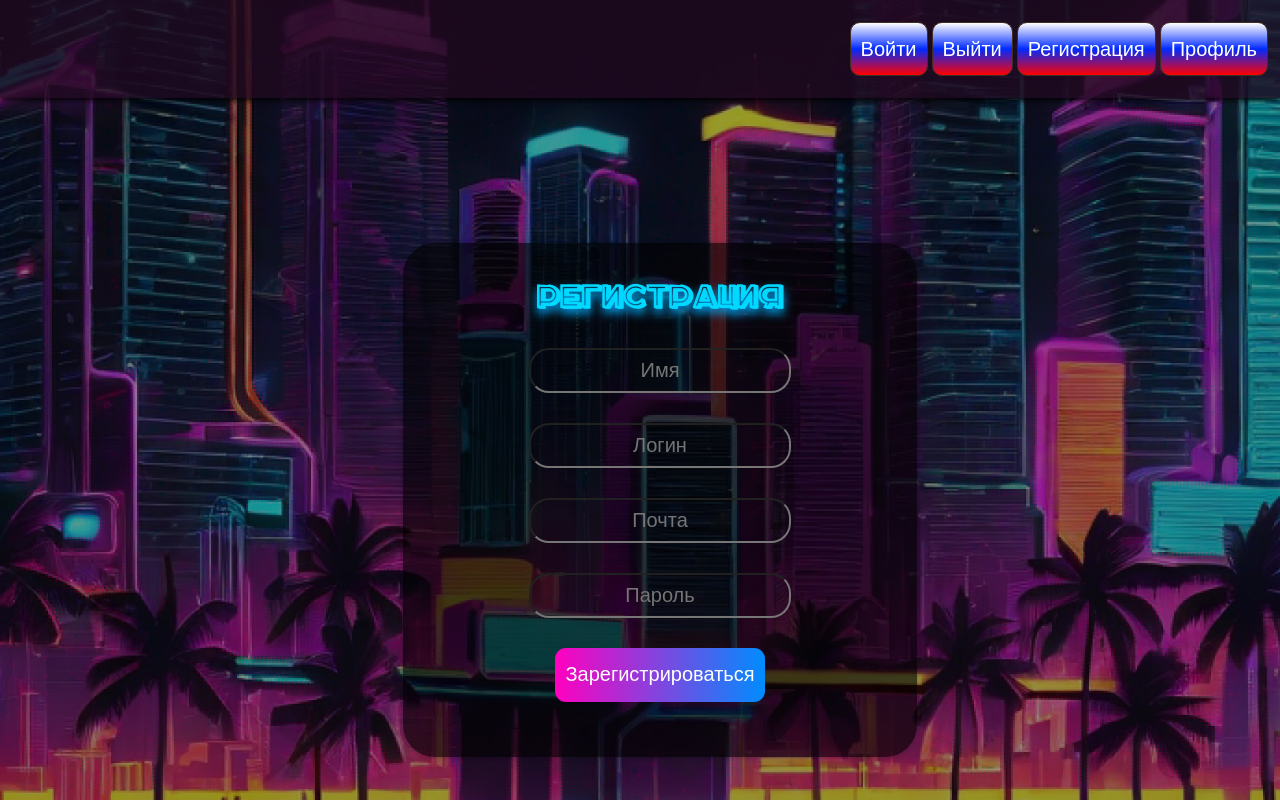
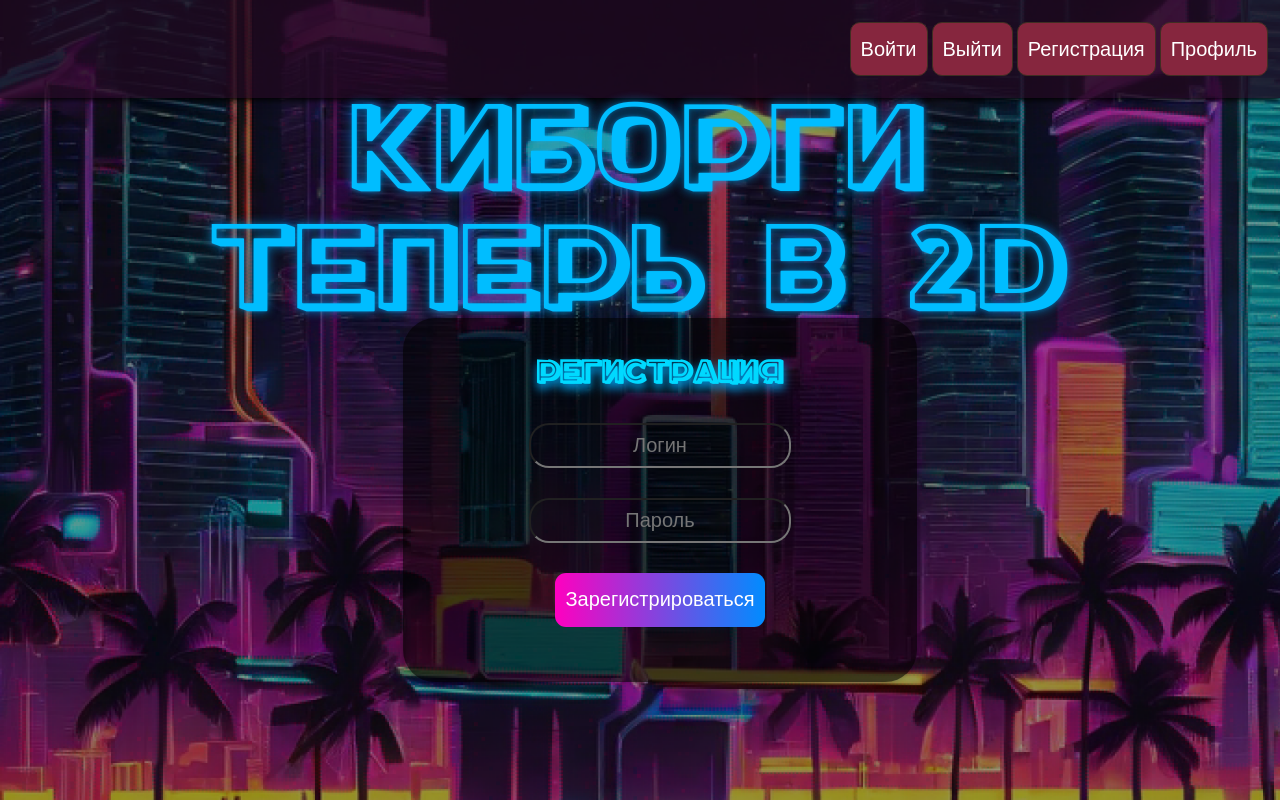
Before and after one commit to dargven/Cyborgs, a React (Create React App) app in the folder client/: page /registration in a window 1280 px wide. Built offline with nearby package versions, Linux system fonts and the light colour scheme.

Commit message:
Auth.css, Server.ts, RegPage.tsx
Корректировка

```diff
--- a/client/src/Auth.css
+++ b/client/src/Auth.css
@@ -74,11 +74,13 @@
   margin-bottom: 10px;
   box-sizing: border-box;
 }
+
 .input-form1 {
   margin: 15px 40px;
   text-align: center;
   padding: 10px;
 }
+
 .input-form1 button {
   padding: 10px;
   width: auto;
@@ -92,6 +94,7 @@
   margin-bottom: 10px;
   box-sizing: border-box;
 }
+
 .input-form1 input {
   text-align: center;
   width: 70%;
@@ -104,9 +107,11 @@
   margin-bottom: 30px;
   box-sizing: border-box;
 }
+
 .input-form1 input:hover {
   border: 5px solid rgb(0, 217, 255);
 }
+
 .input-form1 button:hover {
   padding: 10px;
   width: auto;
@@ -123,14 +128,6 @@
     background-size: cover;
     background-attachment: fixed;
     font-family: sans-serif;
-}
-
-p {
-    font-family: 'MinecrafterAltRegular';
-    font-weight: normal;
-    font-style: normal;
-    font-size: 64px;
-    position: fixed;
 }
 
 .form h1 {
@@ -165,16 +162,6 @@
     color: #fff;
 }
 
-.input-form button {
-    padding: 10px;
-    width: 100%;
-    color: #fff;
-    font-size: 20px;
-    background: none;
-    outline: none;
-    border: 1px solid #fff;
-    box-sizing: border-box;
-}
 .input-form button:hover {
   padding: 10px;
   width: 134px;
@@ -184,40 +171,13 @@
   border: 5px solid #691e6c;
   box-sizing: border-box;
 }
-.reg-butonn {
-  padding: 10px;
-  width: aut;
-}
-.bg {
-  animation: slide 3s ease-in-out infinite alternate;
-  background-image: linear-gradient(
-    -60deg,
-    rgb(58, 139, 17) 50%,
-    rgb(81, 22, 136) 50%
-  );
-  bottom: 0;
-  left: -50%;
-  opacity: 0.5;
-  position: fixed;
-  right: -50%;
-  top: 0;
-  z-index: -1;
-}
-
-.bg2 {
-  animation-direction: alternate-reverse;
-  animation-duration: 4s;
-}
-
-.bg3 {
-  animation-duration: 5s;
-}
 
 h1 {
   font-family: "Zelek";
   color: rgb(0, 217, 255);
   text-shadow: 0px 5px 10px #00aeff;
 }
+
 .title {
   font-family: "Zelek";
   color: rgb(0, 255, 255);
@@ -231,6 +191,7 @@
   text-align: center;
   left: 50%;
 }
+
 .content {
   background-color: rgba(0, 0, 0, 0.6);
   border-radius: 2em;
@@ -281,17 +242,18 @@
   height: 54px;
   color: #fff;
   font-size: 20px;
-  background: linear-gradient(#ffffff, #002aff, #ff0000);
   outline: none;
   border-radius: 11px;
   margin-bottom: 10px;
   box-sizing: border-box;
   border: 5px solid rgb(0, 217, 255);
 }
+
 .header-right:hover {
   color: #61dafb;
   border: 5px solid #691e6c;
 }
+
 .App-link {
   color: #61dafb;
 }
--- a/client/src/modules/Server/Server.ts
+++ b/client/src/modules/Server/Server.ts
@@ -32,7 +32,7 @@
         return this.request<TUser>('login', {login, hash, rnd});
     }
 
-    async register(login: string, email: string, password: string): Promise<TUser | null> {
+    async register(login: string, password: string): Promise<TUser | null> {
         try {
             const hash = md5(login + password);
             const response = await this.request<TUser>('register', {login, hash});
@@ -47,8 +47,4 @@
             return null;
         }
     }
-
-    // async  logout(login:string):Promise<void> {
-    //     await out.progress("Выход из Аккаунта...", performLogout(login));
-    // }
 }
--- a/client/src/routes/RegistrationPage.tsx
+++ b/client/src/routes/RegistrationPage.tsx
@@ -5,21 +5,18 @@
 
 const RegistrationPage = () => {
   const server = useContext(ServerContext);
-  const nameRef = useRef<HTMLInputElement | null>(null);
   const loginRef = useRef<HTMLInputElement | null>(null);
-  const emailRef = useRef<HTMLInputElement | null>(null);
   const passwordRef = useRef<HTMLInputElement | null>(null);
 
   const [registrationSuccess, setRegistrationSuccess] = useState(false);
 
   const handleRegistration = async () => {
-    if (loginRef.current && emailRef.current && passwordRef.current) {
-      const username = loginRef.current.value;
+    if (loginRef.current && passwordRef.current) {
+      const login = loginRef.current.value;
       const password = passwordRef.current.value;
-      const email = emailRef.current.value;
 
       try {
-        const response = await server.register(username, email, password);
+        const response = await server.register(login, password);
 
         if (response) {
           setRegistrationSuccess(true);
@@ -44,27 +41,11 @@
         <div className="input-form1">
           <input
             type="text"
-            id="username"
-            name="username"
-            className="input"
-            placeholder="Имя"
-            ref={nameRef}
-          />
-          <input
-            type="text"
             id="login"
             name="login"
             className="input"
             placeholder="Логин"
             ref={loginRef}
-          />
-          <input
-            type="text"
-            id="email"
-            name="email"
-            className="input"
-            placeholder="Почта"
-            ref={emailRef}
           />
           <input
             type="password"
@@ -74,7 +55,7 @@
             placeholder="Пароль"
             ref={passwordRef}
           />
-          <button className="reg-butonn" onClick={() => handleRegistration()}>
+          <button  onClick={() => handleRegistration()}>
             Зарегистрироваться
           </button>
         </div>
```
